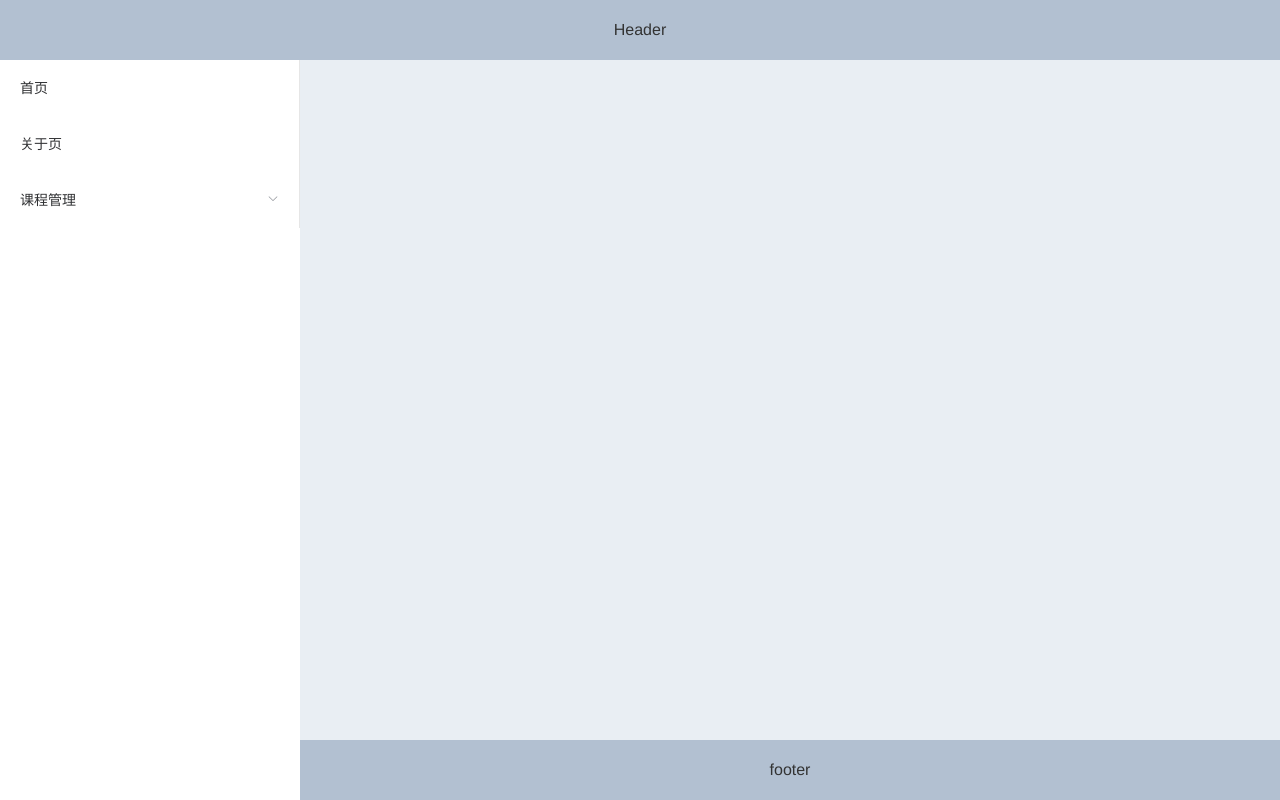
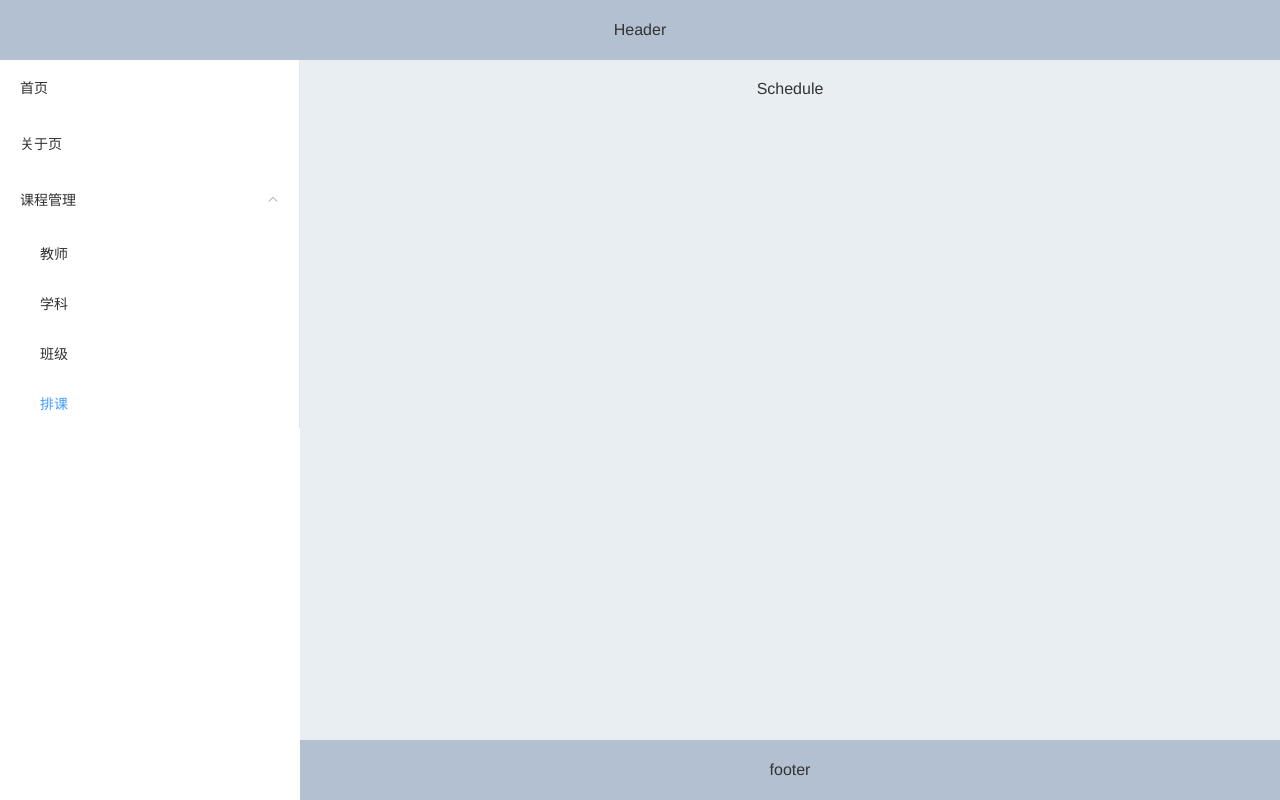
Before and after one commit to key-value/school_node, a Vue app: page /#/teach/shedule in a window 1280 px wide. Before the commit this address led to /#/teach/glass. Built offline with nearby package versions, Linux system fonts and the light colour scheme.

Commit message:
更新子页面不刷新bug

```diff
--- a/src/App.vue
+++ b/src/App.vue
@@ -54,13 +54,14 @@
               <el-menu-item index="/">
                 <i class="el-icon-setting"></i>
                 <span slot="title">首页</span>
-              </el-menu-item>
+              </el-menu-item> @click="$router.push({ path: item.path+'/'+itemChild.path })"
             </el-menu>-->
+
             <el-menu unique-opened :default-active="$route.path" class="my-menu" router>
               <template v-for="(item , index) in $router.options.routes">
                 <template v-if="item.meta.menuShow">
                   <el-submenu
-                    :index="item.path"
+                    index="1"
                     :key="index"
                     v-if="item.children && item.children.length > 0"
                   >
@@ -70,7 +71,9 @@
                       :index="item.path+'/'+itemChild.path"
                       :key="jndex"
                     >
-                      <span>{{itemChild.meta.menuName}}</span>
+                      <template v-if="item.meta.menuShow">
+                        <span>{{itemChild.meta.menuName}}</span>
+                      </template>
                     </el-menu-item>
                   </el-submenu>
                   <el-menu-item v-else :key="index" :index="item.path">{{item.meta.menuName}}</el-menu-item>
--- a/src/router/index.ts
+++ b/src/router/index.ts
@@ -27,50 +27,50 @@ const routes: RouteConfig[] = [
     },
   },
   {
-    path: '/teaching',
-    name: 'teaching',
-    component: () => import('../views/teaching/Teacher.vue'),
+    path: '/teach',
+    // name: 'Teaching',
+    component: () => import('../views/teaching/Index.vue'),
     meta: {
       menuShow: true,
       menuName: '课程管理',
     },
     children: [
       {
-        path: 'Teacher',
-        name: 'teachingTeacher',
+        path: 'teacher',
+        name: 'TeachingTeacher',
         component: () => import('../views/teaching/Teacher.vue'),
         meta: {
           menuShow: true,
           menuName: '教师',
         },
       },
-      // {
-      //   path: 'Subject',
-      //   name: 'teachingSubject',
-      //   component: () => import('../views/teaching/Subject.vue'),
-      //   meta: {
-      //     menuShow: true,
-      //     menuName: '学科',
-      //   },
-      // },
-      // {
-      //   path: 'Glass',
-      //   name: 'teachingGlass',
-      //   component: () => import('../views/teaching/Glass.vue'),
-      //   meta: {
-      //     menuShow: true,
-      //     menuName: '班级',
-      //   },
-      // },
-      // {
-      //   path: 'Schedule',
-      //   name: 'teachingSchedule',
-      //   component: () => import('../views/teaching/Schedule.vue'),
-      //   meta: {
-      //     menuShow: true,
-      //     menuName: '排课',
-      //   },
-      // },
+      {
+        path: 'subject',
+        name: 'TeachingSubject',
+        component: () => import('../views/teaching/Subject.vue'),
+        meta: {
+          menuShow: true,
+          menuName: '学科',
+        },
+      },
+      {
+        path: 'glass',
+        name: 'TeachingGlass',
+        component: () => import('../views/teaching/Glass.vue'),
+        meta: {
+          menuShow: true,
+          menuName: '班级',
+        },
+      },
+      {
+        path: 'shedule',
+        name: 'TeachingSchedule',
+        component: () => import('../views/teaching/Schedule.vue'),
+        meta: {
+          menuShow: true,
+          menuName: '排课',
+        },
+      },
     ],
   },
 ];
--- a/src/views/teaching/Glass.vue
+++ b/src/views/teaching/Glass.vue
@@ -1,5 +1,5 @@
 <template>
-  <div>123</div>
+  <div>Glass</div>
 </template>
 
 <style lang="scss">
@@ -7,5 +7,6 @@
 
 <script>
 import { Component, Vue, Provide } from 'vue-property-decorator';
+@Component({})
 export default class Glass extends Vue {}
 </script>
--- /dev/null
+++ b/src/views/teaching/Index.vue
@@ -0,0 +1,18 @@
+<template>
+  <div>
+    <router-view />
+  </div>
+</template>
+
+<style lang="scss">
+</style>
+
+<script>
+import { Component, Vue, Provide } from 'vue-property-decorator';
+@Component({})
+export default class TeachingIndex extends Vue {
+  created() {
+    console.log('TeachingTemplate');
+  }
+}
+</script>
--- a/src/views/teaching/Schedule.vue
+++ b/src/views/teaching/Schedule.vue
@@ -1,5 +1,5 @@
 <template>
-  <div>123</div>
+  <div>Schedule</div>
 </template>
 
 <style lang="scss">
@@ -7,5 +7,6 @@
 
 <script>
 import { Component, Vue, Provide } from 'vue-property-decorator';
+@Component({})
 export default class Schedule extends Vue {}
 </script>
--- a/src/views/teaching/Subject.vue
+++ b/src/views/teaching/Subject.vue
@@ -1,5 +1,5 @@
 <template>
-  <div>123</div>
+  <div>Subject</div>
 </template>
 
 <style lang="scss">
@@ -7,5 +7,6 @@
 
 <script>
 import { Component, Vue, Provide } from 'vue-property-decorator';
+@Component({})
 export default class Subject extends Vue {}
 </script>
```
